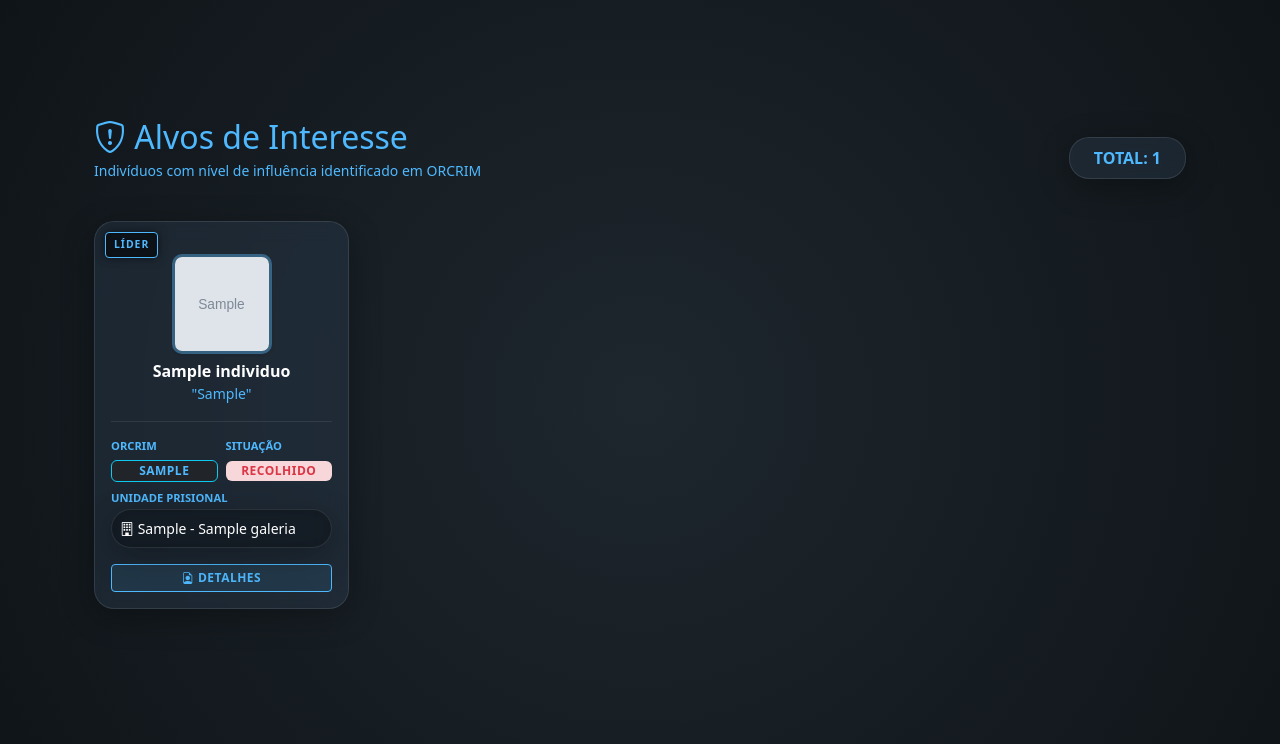
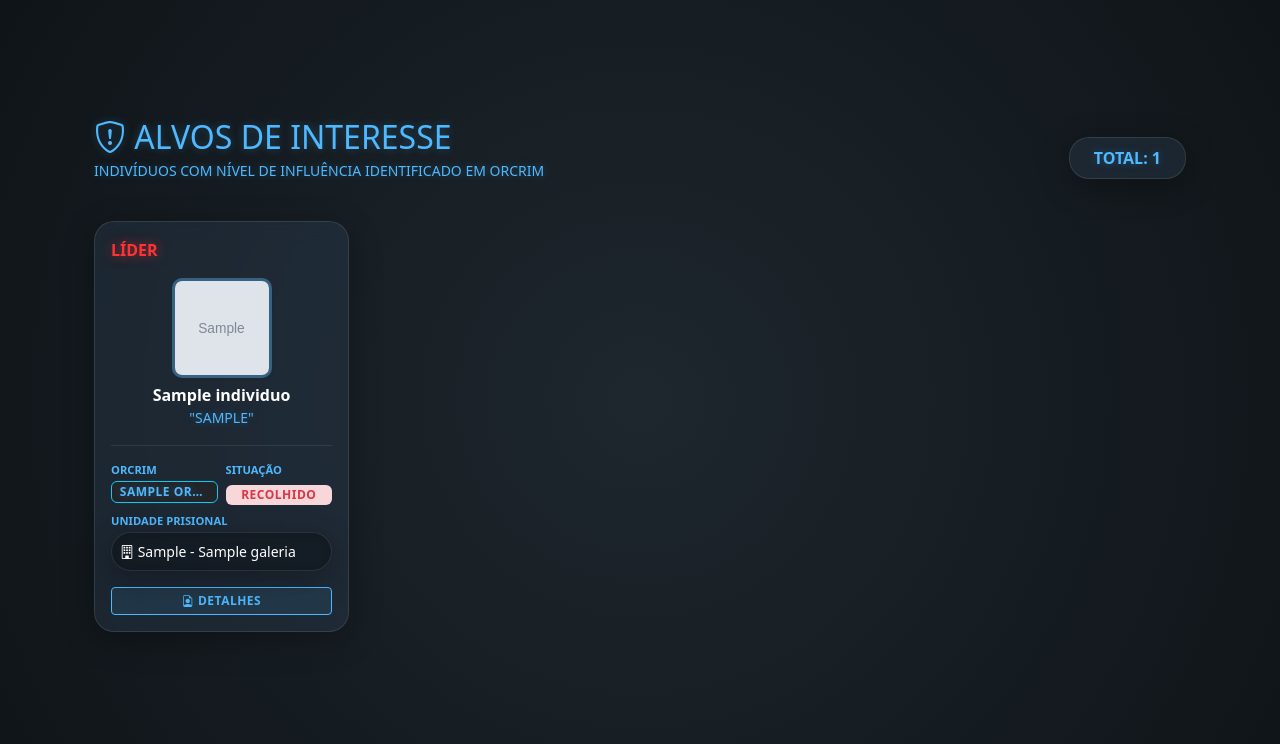
Before and after one commit to PWSRS/projeto-oc, a Django app: page /visualizar_liderancas_orcrims/ in a window 1280 px wide. Shown: the top 744 px of the page. Run offline with Django 5.2, Linux system fonts and the light colour scheme; tables that the repository leaves empty hold one stand-in row (values such as "Sample post"); grey boxes marked "Sample" are stand-in pictures; some libraries are stand-ins or nearby versions.

Commit message:
Alteração CSS

```diff
--- a/controle/static/controle/css/liderancas.css
+++ b/controle/static/controle/css/liderancas.css
@@ -174,3 +174,31 @@ dd {
     filter: grayscale(20%) contrast(110%);
     border-color: rgba(79, 185, 255, 0.4) !important;
 }
+
+/* Nível: Líder - Vermelho Intenso (Alerta Máximo) */
+.text-danger-tech {
+    color: #ff3333 !important;
+    text-shadow: 0 0 12px rgba(255, 51, 51, 0.6);
+    text-transform: uppercase;
+}
+
+/* Nível: Influente - Amarelo/Dourado (Atenção) */
+.text-warning-tech {
+    color: #ffcc00 !important;
+    text-shadow: 0 0 10px rgba(255, 204, 0, 0.4);
+    text-transform: uppercase;
+}
+
+/* Nível: Sem Expressão - Azul Ciano (Padrão do Sistema) */
+.text-info-tech {
+    color: #4fb9ff !important;
+    text-shadow: 0 0 8px rgba(79, 185, 255, 0.3);
+    text-transform: uppercase;
+}
+
+/* Texto para informações ausentes */
+.text-undefined {
+    color: rgba(255, 255, 255, 0.5) !important;
+    font-style: italic;
+    letter-spacing: 0.5px;
+}
--- a/controle/templates/individuo/individuo_list.html
+++ b/controle/templates/individuo/individuo_list.html
@@ -86,7 +86,7 @@
                         <td class="small">{{ individuo.data_nasc|date:"d/m/Y" }}</td>
                         <td class="font-monospace">{{ individuo.codigo_detento|default:"---" }}</td>
                         <td>
-                            <span class="badge bg-dark border border-secondary">{{ individuo.orcrim|default:"S/F" }}</span>
+                            <span class="badge bg-dark border border-secondary">{{ individuo.orcrim|default:"N/D" }}</span>
                         </td>
                         <td class="small text-uppercase">
                             {{ individuo.casa_prisional|default:"---" }}
--- a/controle/templates/individuo/listar_detentos.html
+++ b/controle/templates/individuo/listar_detentos.html
@@ -75,7 +75,7 @@
                             </td>
                             <td>
                                 <span class="badge bg-dark border border-secondary text-danger fw-bold">
-                                    {{ detento.orcrim|default:"S/F" }}
+                                    {{ detento.orcrim|default:"N/D" }}
                                 </span>
                             </td>
                             <td>
--- a/controle/templates/orcrim/liderancas.html
+++ b/controle/templates/orcrim/liderancas.html
@@ -22,7 +22,7 @@
         <div class="col-md-6 col-lg-4 col-xl-3">
             <div class="glass-card card-target p-3 h-100 position-relative">
 
-                <div class="hierarquia-badge text-info-tech fw-bold">
+                <div class="{{ preso.get_hierarquia_color_class }} fw-bold">
                     {{ preso.get_nivel_orcrim_display|upper }}
                 </div>
 
@@ -37,8 +37,9 @@
                 <div class="row g-2">
                     <div class="col-6">
                         <p class="label-tech">ORCRIM</p>
-                        <span class="badge w-100 border border-info text-info-tech bg-dark">
-                            {{ preso.orcrim.sigla|default:"S/F" }}
+                        <span class="badge w-100 border border-info text-info-tech bg-dark text-truncate d-block"
+                            title="{{ preso.orcrim.nome }}">
+                            {{ preso.orcrim.nome|default:"N/D" }}
                         </span>
                     </div>
                     <div class="col-6">
```
